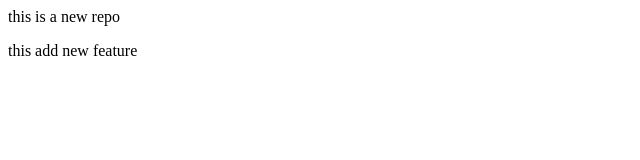
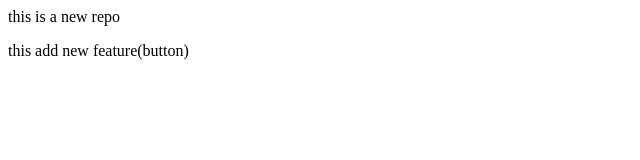
Before and after one commit to roshanthapa24/localrepo, a plain HTML site: page index.html in a window 1280 px wide. Shown: the full height of the page, 0-640 px from the left. Drawn offline with Linux system fonts and the light colour scheme.

Commit message:
add button

```diff
--- a/index.html
+++ b/index.html
@@ -1,2 +1,2 @@
 <p>this is a new repo</p>
-<p>this add new feature</p>
+<p>this add new feature(button)</p>
```
